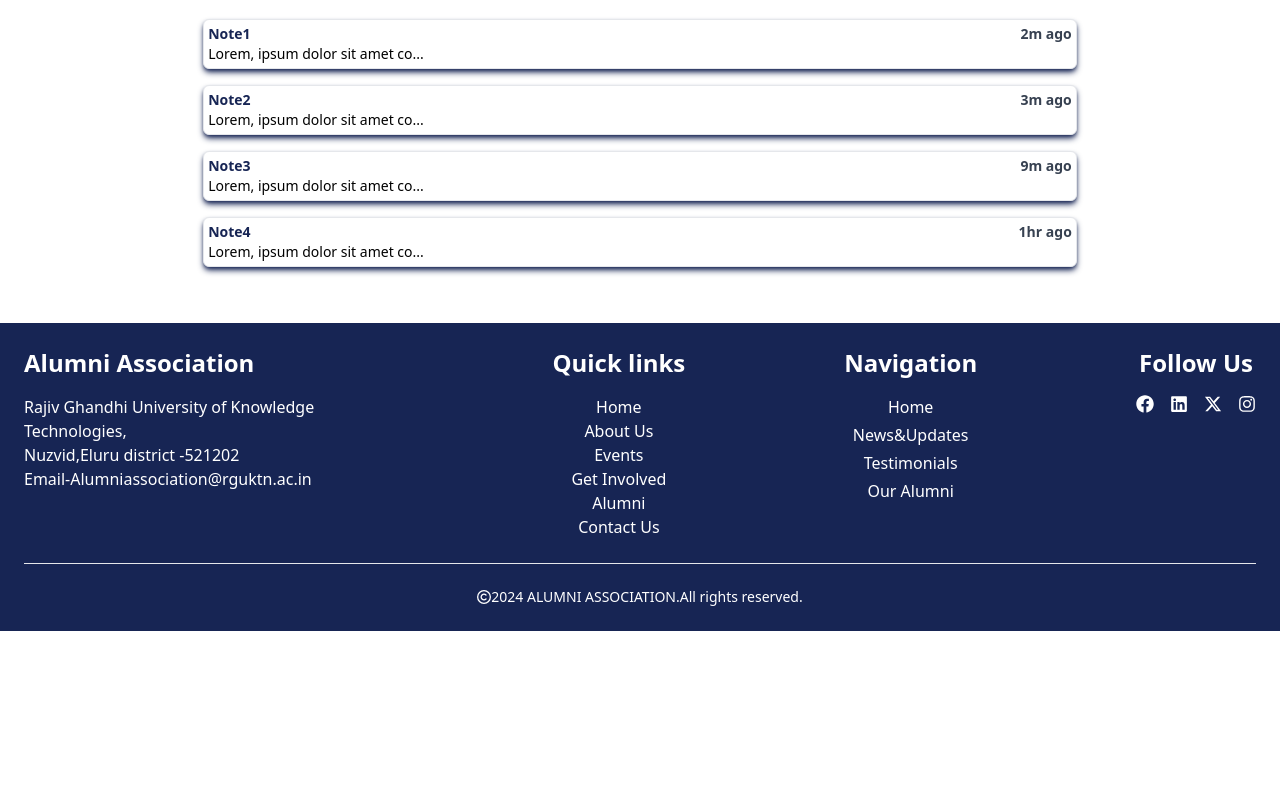
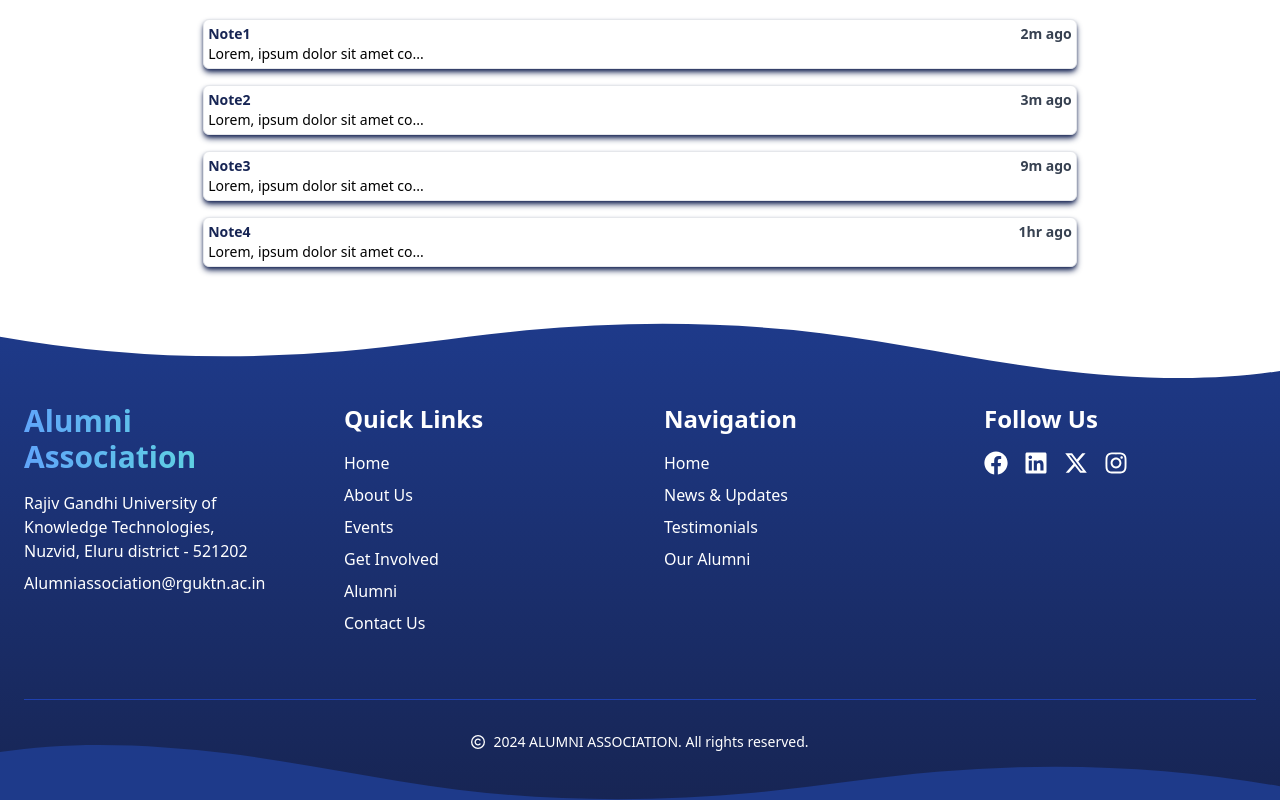
Before and after one commit to Yeluri-Nakshatra/Alumni, a React (Vite) app: page /notifications in a window 1280 px wide. Shown: the part 275-1075 px from the top of the page. Before the commit the page ends 906 px from the top, so only its background shows below. Built offline with nearby package versions, Linux system fonts and the light colour scheme.

Commit message:
ne wchange to footer

```diff
--- a/src/shared/Footer/Footer.jsx
+++ b/src/shared/Footer/Footer.jsx
@@ -1,63 +1,104 @@
 import React from "react";
-import { FaFacebook } from "react-icons/fa";
-import { FaLinkedin } from "react-icons/fa";
-import { FaXTwitter } from "react-icons/fa6";
-import { FaInstagram } from "react-icons/fa";
-import { FaRegCopyright } from "react-icons/fa6";
+import { FaFacebook, FaLinkedin, FaInstagram } from "react-icons/fa";
+import { FaXTwitter, FaRegCopyright } from "react-icons/fa6";
 import { Link } from "react-router-dom";
+
 const Footer = () => {
   return (
-    <div className="bg-blue-950 text-white font-light">
-      <div className="flex flex-col p-6 ">
-        <div className="flex  md:flex-row  gap-8 flex-col md:justify-between justify-start  mb-6">
-          <div className="flex flex-col md:w-[30%] gap-4 items-start ">
-            <div className="text-2xl font-semibold">Alumni Association</div>
-            <div className="flex flex-col ">
-              <div>Rajiv Ghandhi University of Knowledge Technologies,</div>
-              <div>Nuzvid,Eluru district -521202</div>
-              <div>Email-Alumniassociation@rguktn.ac.in</div>
-            </div>
+    <footer className="relative bg-gradient-to-b from-blue-900 to-blue-950 text-white font-light">
+      <div className="absolute top-0 left-0 w-full overflow-hidden">
+        <svg
+          data-name="Layer 1"
+          xmlns="http://www.w3.org/2000/svg"
+          viewBox="0 0 1200 120"
+          preserveAspectRatio="none"
+          className="relative block w-full h-[60px]"
+        >
+          <path
+            d="M321.39,56.44c58-10.79,114.16-30.13,172-41.86,82.39-16.72,168.19-17.73,250.45-.39C823.78,31,906.67,72,985.66,92.83c70.05,18.48,146.53,26.09,214.34,3V0H0V27.35A600.21,600.21,0,0,0,321.39,56.44Z"
+            className="fill-white"
+          ></path>
+        </svg>
+      </div>
+      <div className="container mx-auto px-6 pt-20 pb-12">
+        <div className="grid grid-cols-1 md:grid-cols-4 gap-12 mb-16">
+          <div className="flex flex-col gap-4">
+            <h2 className="text-3xl font-bold bg-clip-text text-transparent bg-gradient-to-r from-blue-400 to-teal-300">
+              Alumni Association
+            </h2>
+            <address className="not-italic">
+              <p>Rajiv Gandhi University of Knowledge Technologies,</p>
+              <p>Nuzvid, Eluru district - 521202</p>
+              <p className="mt-2">
+                <a
+                  href="mailto:Alumniassociation@rguktn.ac.in"
+                  className="hover:text-blue-300 transition-colors duration-300"
+                >
+                  Alumniassociation@rguktn.ac.in
+                </a>
+              </p>
+            </address>
           </div>
-          <div className="flex flex-col gap-4 md:items-center">
-            <div className="text-2xl font-semibold">Quick links</div>
-            <div className="flex flex-col md:items-center ">
-              <Link to='/home'>Home</Link>
-              <Link to='/about'>About Us</Link>
-              <Link to='/events'>Events</Link>
-              <Link to='/getinvolved'>Get Involved</Link>
-              <a href='#'>Alumni</a>
-              <a href='#'>Contact Us</a>
-            </div>
+          <div className="flex flex-col gap-4">
+            <h3 className="text-2xl font-semibold">Quick Links</h3>
+            <nav className="flex flex-col gap-2">
+              <Link to="/home" className="hover:text-blue-300 transition-colors duration-300">Home</Link>
+              <Link to="/about" className="hover:text-blue-300 transition-colors duration-300">About Us</Link>
+              <Link to="/events" className="hover:text-blue-300 transition-colors duration-300">Events</Link>
+              <Link to="/getinvolved" className="hover:text-blue-300 transition-colors duration-300">Get Involved</Link>
+              <a href="#" className="hover:text-blue-300 transition-colors duration-300">Alumni</a>
+              <a href="#" className="hover:text-blue-300 transition-colors duration-300">Contact Us</a>
+            </nav>
           </div>
-          <div className="flex flex-col gap-4 md:items-center">
-            <div className="text-2xl font-semibold">Navigation</div>
-            <div className="flex flex-col md:items-center gap-1">
-              <a href="#">Home</a>
-              <a href="#">News&Updates</a>
-              <a href="#">Testimonials</a>
-              <a href="#">Our Alumni</a>
-            </div>
+          <div className="flex flex-col gap-4">
+            <h3 className="text-2xl font-semibold">Navigation</h3>
+            <nav className="flex flex-col gap-2">
+              <a href="#" className="hover:text-blue-300 transition-colors duration-300">Home</a>
+              <a href="#" className="hover:text-blue-300 transition-colors duration-300">News & Updates</a>
+              <a href="#" className="hover:text-blue-300 transition-colors duration-300">Testimonials</a>
+              <a href="#" className="hover:text-blue-300 transition-colors duration-300">Our Alumni</a>
+            </nav>
           </div>
-          <div className="flex flex-col gap-4 md:items-center">
-            <div className="text-2xl font-semibold">Follow Us</div>
-            <div className="flex flex-row gap-4 text-lg">
-              <FaFacebook className="text-white" />
-              <FaLinkedin className="text-white" />
-              <FaXTwitter className="text-white" />
-              <FaInstagram className="text-white" />
+          <div className="flex flex-col gap-4">
+            <h3 className="text-2xl font-semibold">Follow Us</h3>
+            <div className="flex gap-4">
+              <a href="#" className="text-2xl hover:text-blue-400 transition-colors duration-300">
+                <FaFacebook />
+              </a>
+              <a href="#" className="text-2xl hover:text-blue-400 transition-colors duration-300">
+                <FaLinkedin />
+              </a>
+              <a href="#" className="text-2xl hover:text-blue-400 transition-colors duration-300">
+                <FaXTwitter />
+              </a>
+              <a href="#" className="text-2xl hover:text-blue-400 transition-colors duration-300">
+                <FaInstagram />
+              </a>
             </div>
           </div>
         </div>
-        <div>
-            <hr className="w-full h-2 text-white"/>
-        </div>
-        <div className="flex flex-row justify-center text-sm items-center font-normal mt-4">
-         <FaRegCopyright className="text-white"/>
-         2024 ALUMNI ASSOCIATION.All rights reserved.
-
+        <div className="border-t border-blue-800 pt-8">
+          <div className="flex justify-center items-center text-sm">
+            <FaRegCopyright className="mr-2" />
+            <p>2024 ALUMNI ASSOCIATION. All rights reserved.</p>
+          </div>
         </div>
       </div>
-    </div>
+      <div className="absolute bottom-0 left-0 w-full overflow-hidden rotate-180">
+        <svg
+          data-name="Layer 1"
+          xmlns="http://www.w3.org/2000/svg"
+          viewBox="0 0 1200 120"
+          preserveAspectRatio="none"
+          className="relative block w-full h-[60px]"
+        >
+          <path
+            d="M321.39,56.44c58-10.79,114.16-30.13,172-41.86,82.39-16.72,168.19-17.73,250.45-.39C823.78,31,906.67,72,985.66,92.83c70.05,18.48,146.53,26.09,214.34,3V0H0V27.35A600.21,600.21,0,0,0,321.39,56.44Z"
+            className="fill-blue-900"
+          ></path>
+        </svg>
+      </div>
+    </footer>
   );
 };
 
```
